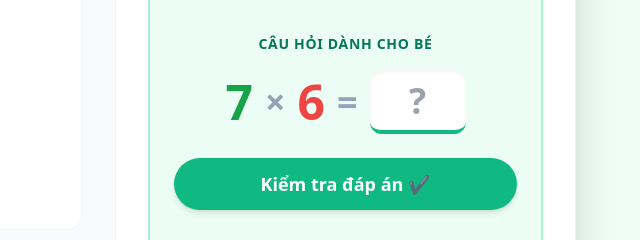
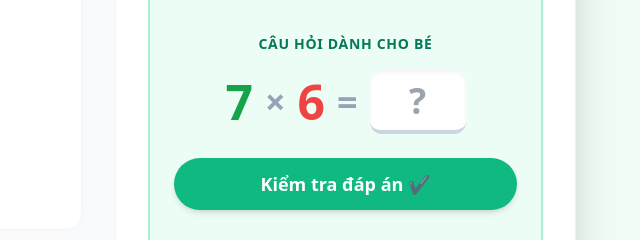
Before and after one commit to pvviet002/toan-lop-3, a plain HTML site: page phep-nhan.html in a window 1280 px wide. Shown: the part 475-715 px from the top of the page, 640-1280 px from the left. Drawn offline with nearby package versions, Linux system fonts and the light colour scheme.

Commit message:
Update phep-nhan.html

```diff
--- a/phep-nhan.html
+++ b/phep-nhan.html
@@ -292,7 +292,6 @@
             updateHintButtons();
             updateVisuals();
 
-            input.focus();
         }
 
         function handleAction() {
```
